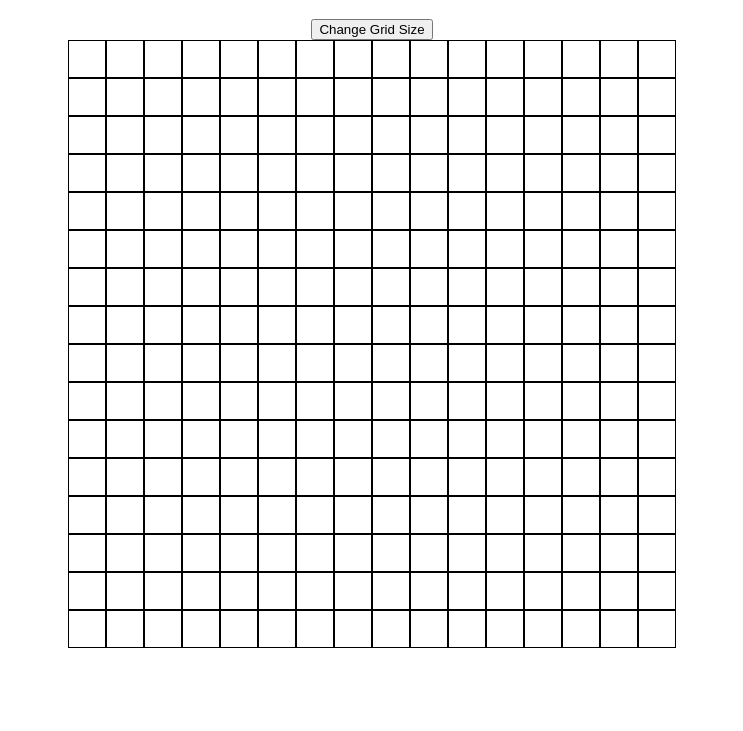
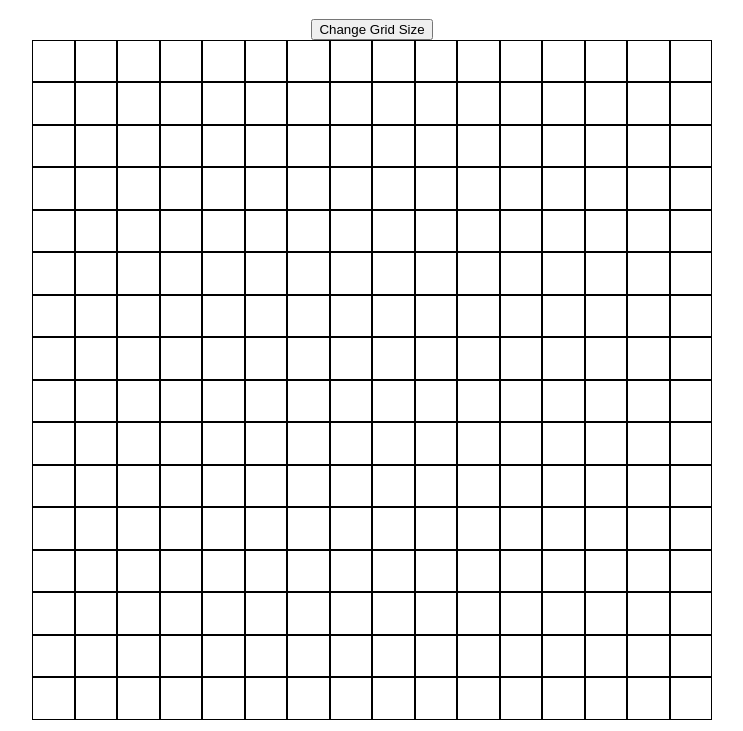
Before and after one commit to abrook7/etch-a-sketch, a plain HTML site: page index.html in a window 1280 px wide. Shown: the part 69-800 px from the top of the page, without its empty margins (268-1011 px from the left). Drawn offline with Linux system fonts and the light colour scheme.

Commit message:
Fix Grid Generation
The createGrid function was changed to use nested for loops to create
the grid by creating a column div and inserting each box div into the
column and repeating that for the total number of columns.

The css style of the various divs were changed to flexbox so that the
'picture' area is a set size, but the boxes change size as more/less
columns are entered.

```diff
--- a/js-file.js
+++ b/js-file.js
@@ -21,13 +21,18 @@ function createGrid(size = 16) {
   if (size > 100) {
     return "ERROR GRID TOO LARGE";
   } else {
-    for (i = 0; i < size ** 2; i++) {
-      let box = document.createElement("div");
-      box.setAttribute(
+    for (i = 0; i < size; i++) {
+      let row = document.createElement("div");
+      row.setAttribute(
         "style",
-        `border: 1px solid black; height:${38}px; width:${38}px;`
+        "display: flex; flex-direction: column; flex: 1 1 auto"
       );
-      gridArea.appendChild(box);
+      gridArea.appendChild(row);
+      for (j = 0; j < size; j++) {
+        let box = document.createElement("div");
+        box.setAttribute("style", `border: 1px solid black; flex: 1 1 auto`);
+        row.appendChild(box);
+      }
     }
   }
 }
--- a/styles.css
+++ b/styles.css
@@ -11,9 +11,6 @@ body{
 
 .container {
     display: flex;
-    flex-wrap: wrap;
-    justify-content: center;
-    align-items: center;
-    height: 608px;
-    width: 608px;
+    height: 680px;
+    width: 680px;
 }
```
